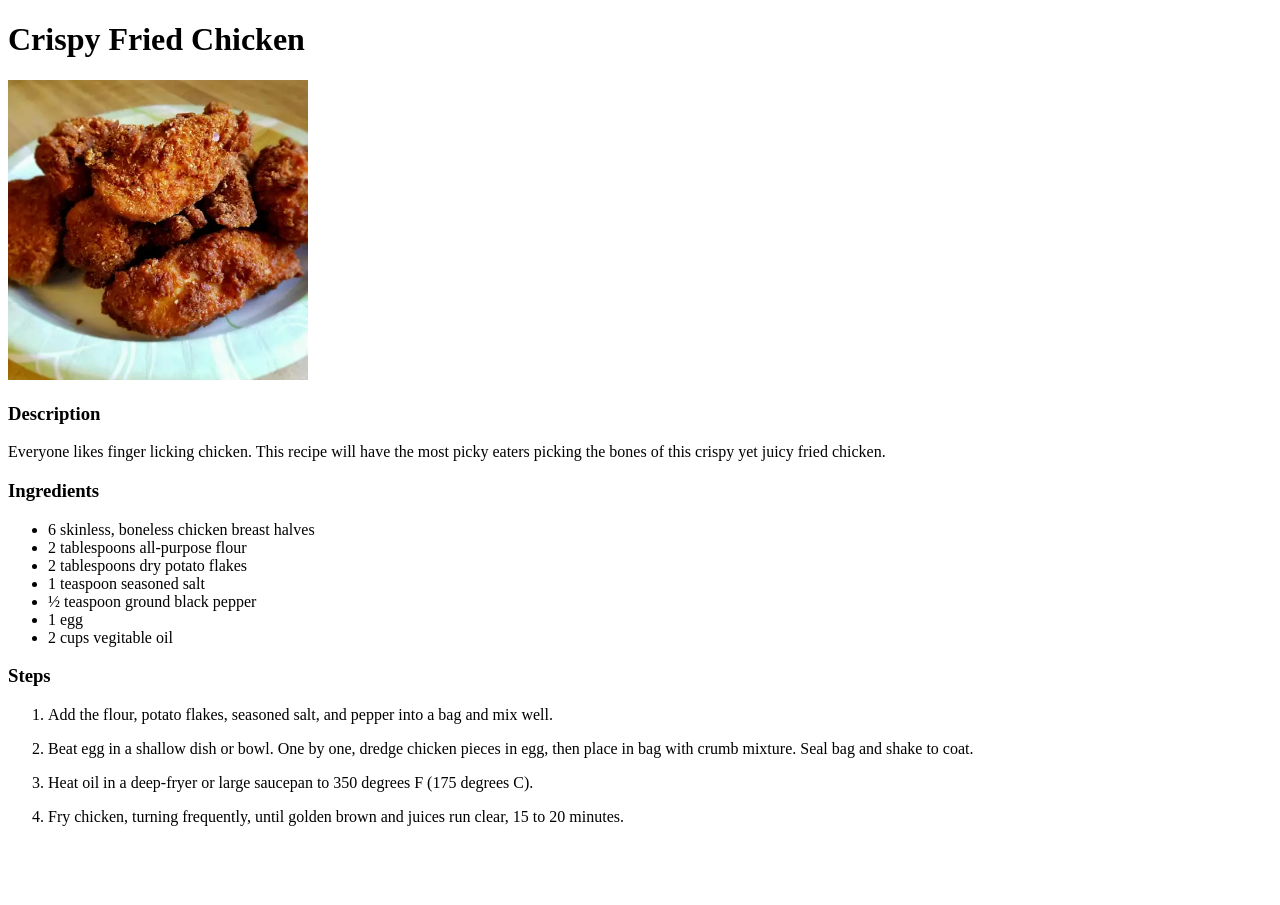
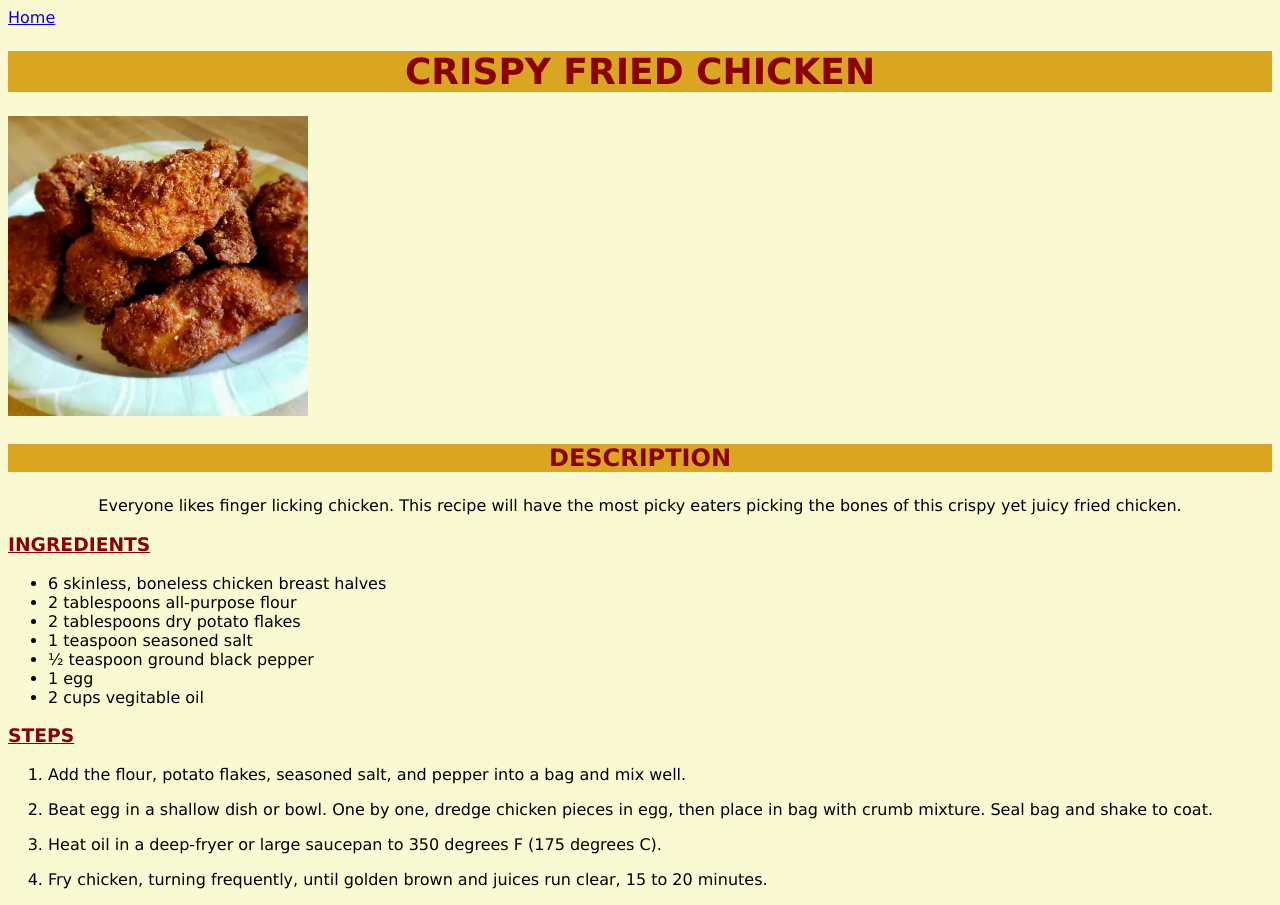
Before and after one commit to IzzoAdy/odin-recipes, a plain HTML site: page fried-chicken.html in a window 1280 px wide. Before the commit the page ends 842 px from the top, so only its background shows below. Drawn offline with Linux system fonts and the light colour scheme.

Commit message:
Add CSS 20/04/2024

```diff
--- a/fried-chicken.html
+++ b/fried-chicken.html
@@ -5,16 +5,18 @@
         <meta charset="UTF-8">
         <meta name="viewport" content="width=device-width, initial-scale=1.0">
         <title>Crispy Fried Chicken</title>
+        <link rel="stylesheet" href="style.css">
     </head>
     <body>
-        <h1>Crispy Fried Chicken</h1>
+        <a href="index.html">Home</a>
+        <h1 class="title">Crispy Fried Chicken</h1>
         <img src="img/fried-chicken.jpeg" height="300">
-        <h3>Description</h3>
+        <h3 class="description" id="heading">Description</h3>
         <p>Everyone likes finger licking chicken. This recipe will
         have the most picky eaters picking the bones of this crispy
         yet juicy fried chicken.</p>
 
-        <h3>Ingredients</h3>
+        <h3 class="ingredients">Ingredients</h3>
         <p></p>
         <ul>
             <li>6 skinless, boneless chicken breast halves</li>
@@ -26,7 +28,7 @@
             <li>2 cups vegitable oil</li>
             <p></p>
         </ul>
-        <h3>Steps</h3>
+        <h3 class="steps">Steps</h3>
         <ol>
             <li>Add the flour, potato flakes, seasoned salt,
             and pepper into a bag and mix well.</li>
```
